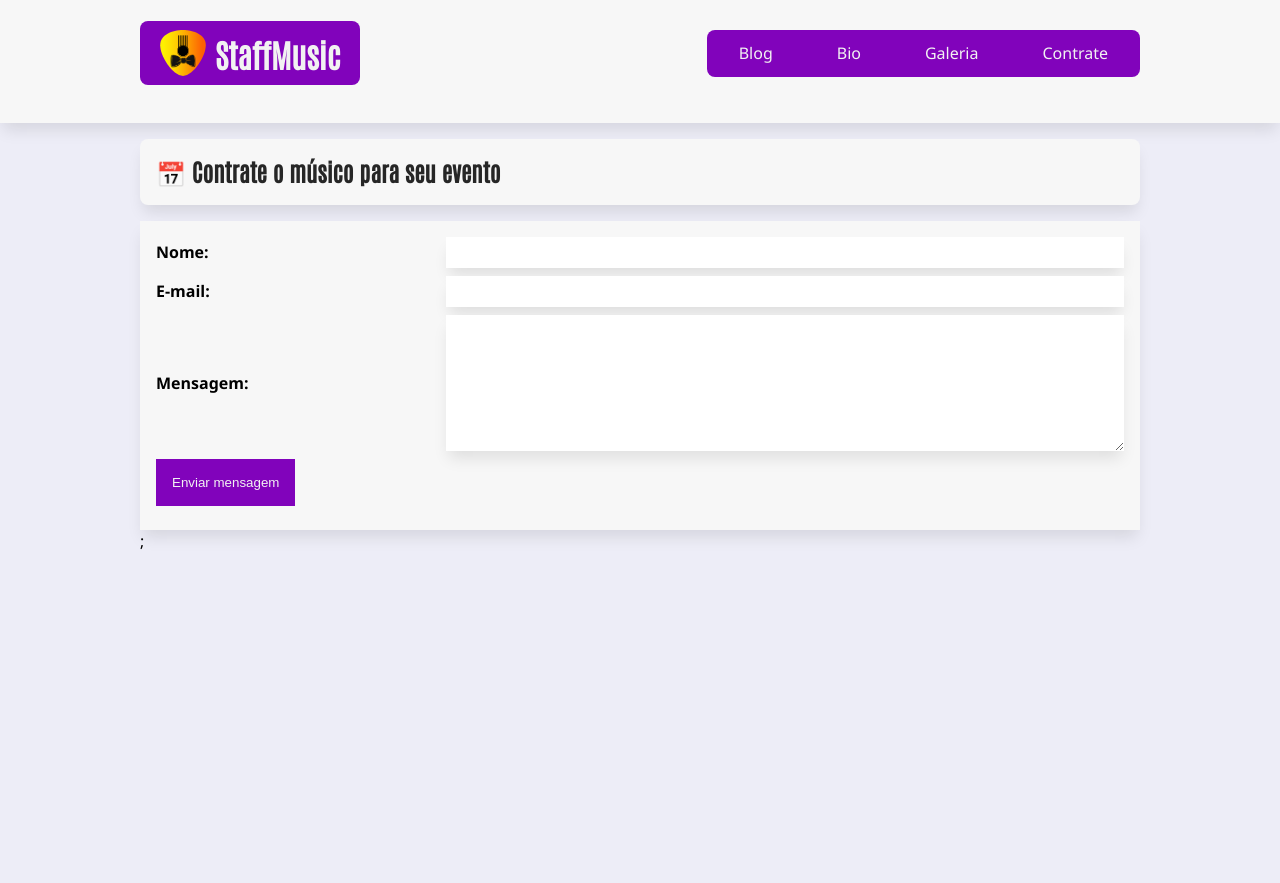
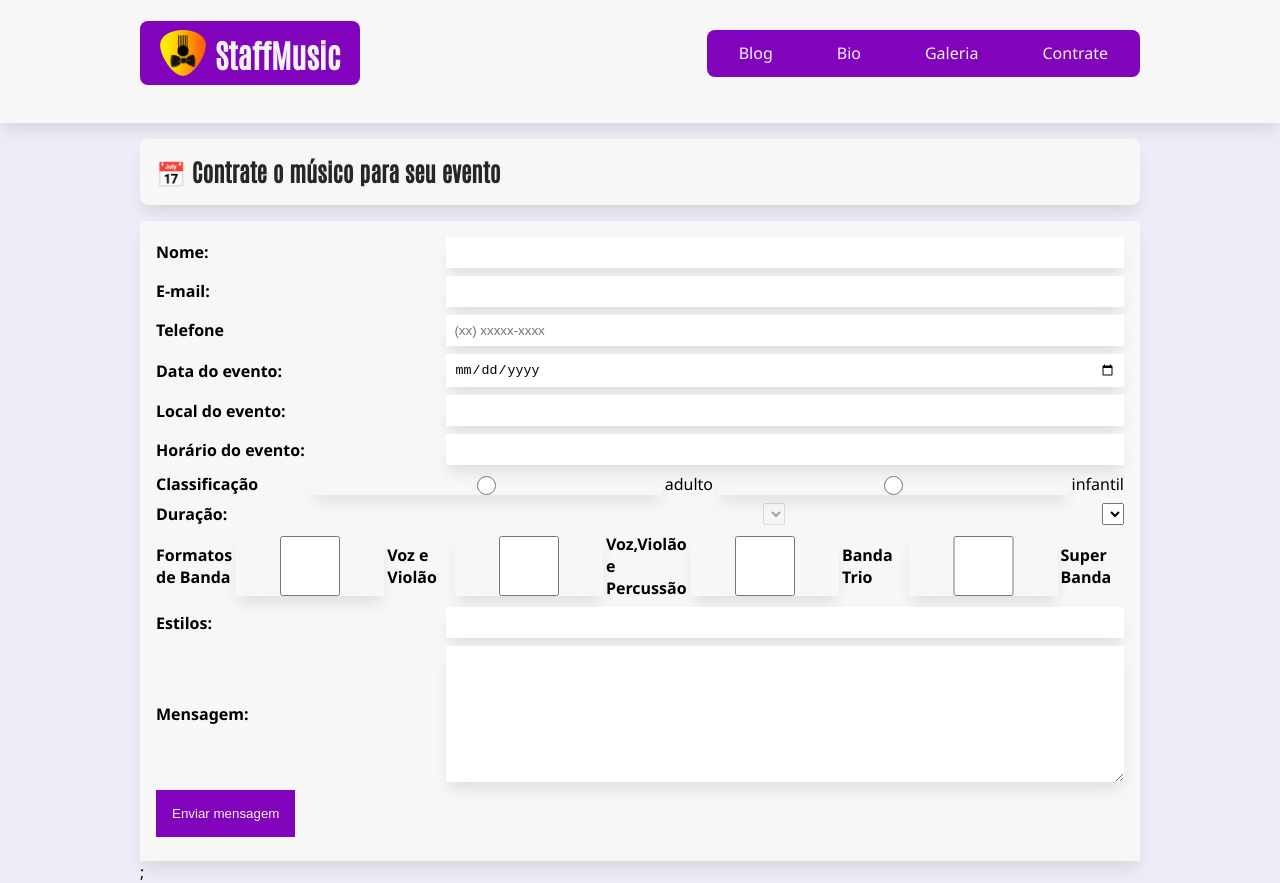
Before and after one commit to leandroaerolito/exercicio-next, a Next.js app: page /contrate in a window 1280 px wide. Before the commit the page ends 800 px from the top, so only its background shows below. Built offline with nearby package versions, Linux system fonts and the light colour scheme.

Commit message:
alterações no formulário

```diff
--- a/src/pages/contrate.jsx
+++ b/src/pages/contrate.jsx
@@ -18,6 +18,7 @@ export default function Contrate() {
         <h2>Contrate o músico para seu evento</h2>
         <Container>
           <form action="" method="post">
+
             <div>
               <label htmlFor="nome">Nome: </label>
               <input type="text" name="nome" id="nome" />
@@ -26,6 +27,70 @@ export default function Contrate() {
               <label htmlFor="email">E-mail: </label>
               <input type="email" name="email" id="email" />
             </div>
+            <div>
+              <label for="telefone">Telefone</label>
+              <input type="tel" id="telefone" class="input-padrao" min="11" max="11" required placeholder="(xx) xxxxx-xxxx"/>
+            </div>
+
+            <div>
+              <label htmlFor="data">Data do evento:</label>
+              <input type="date" name="data" min="2024-01-05" max={2024-12-31}  />
+            </div>
+
+            <div>
+              <label htmlFor="local">Local do evento:</label>
+              <input type="text" name="local" id="local" />
+            </div>
+            <div>
+              <label htmlFor="horario">Horário do evento:</label>
+              <input type="text" name="horario" id="horario" />
+            </div>
+
+            <div>
+              <label htmlFor="faixaEtaria">Classificação</label>
+              <input type="radio" name="classificação" value="adulto"/>adulto
+              <input type="radio" name="classificação" value="infantil"/>infantil
+            </div>
+
+            <div>
+              <label htmlFor="duração">Duração:</label>
+                <select name="" id="" disabled="disabled">Selecione</select>
+
+                <select name="duração" id="">
+                  <option value="1h"></option>
+                  <option value="2h"></option>
+                  <option value="4h"></option>
+                  <option value="6h"></option>
+
+                </select>
+
+
+            </div>
+
+            <div>
+              <label>Formatos de Banda</label>
+              <input type="checkbox" id="formato1" name="formato1" value="voz e violão"/>
+              <label htmlFor="formato1">Voz e Violão</label>
+
+              <input type="checkbox" id="formato2" name="formato2" value="voz, violão e percussão"/>
+              <label for="formato2" >Voz,Violão e Percussão</label>
+
+              <input type="checkbox" id="formato3" name="formato3" value="Banda Trio"/>
+              <label htmlFor="formato1">Banda Trio</label>
+
+              <input type="checkbox" id="formato4" name="formato4" value="Super Banda"/>
+              <label htmlFor="formato1">Super Banda</label>
+
+
+
+
+            </div>
+
+            <div>
+              <label htmlFor="email">Estilos: </label>
+              <input type="text" name="estilos" id="estilos" />
+            </div>
+
             <div>
               <label htmlFor="mensagem">Mensagem:</label>
               <textarea
```
